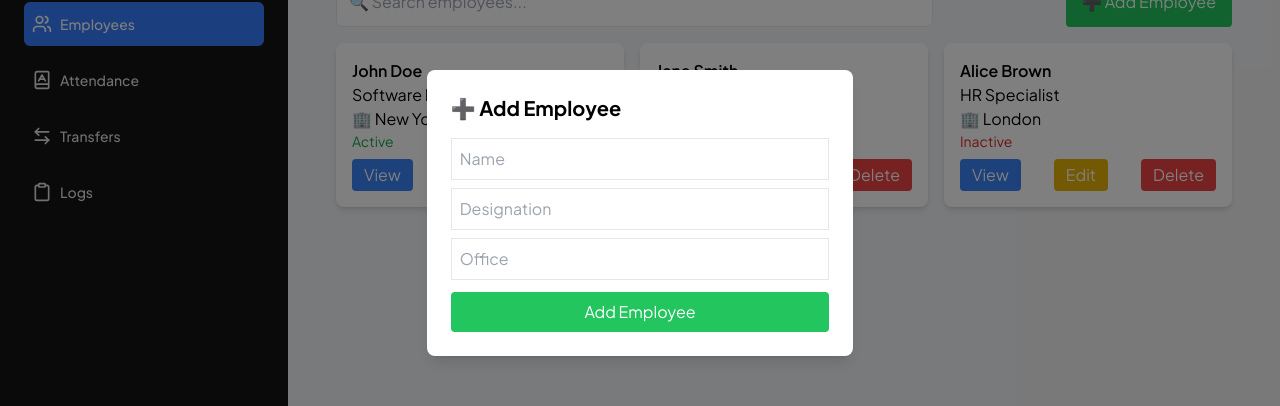
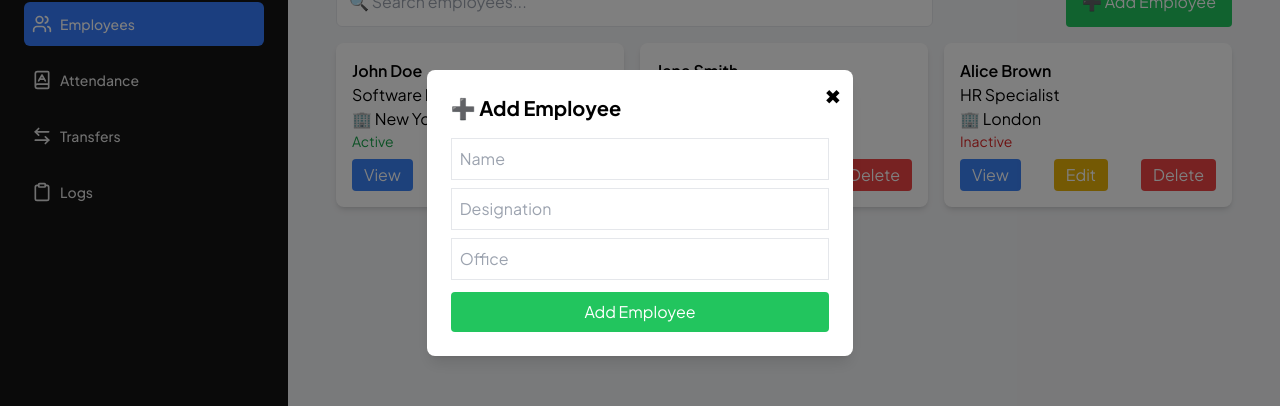
Before and after one commit to axnand/employee-mgmt-system, a Next.js app in the folder frontend/: page /home/employees in a window 1280 px wide. Both pictures are taken after a click on the button "➕ Add Employee". Shown: the part 187-593 px from the top of the page. Built offline with nearby package versions, Linux system fonts and the light colour scheme.

Commit message:
Test commit

```diff
--- a/frontend/src/app/home/employees/page.jsx
+++ b/frontend/src/app/home/employees/page.jsx
@@ -113,12 +113,23 @@ export default function EmployeesPage() {
         ))}
       </div>
 
-      {/* Normal Modal */}
+      {/* Modal Component */}
       {modalType && (
         <div className="fixed inset-0 flex items-center justify-center bg-black bg-opacity-50">
-          <div className="bg-white p-6 rounded-lg shadow-lg w-1/3">
+          <div className="bg-white p-6 rounded-lg shadow-lg w-1/3 relative">
             {/* Close Button */}
             <button className="absolute top-3 right-3 text-xl" onClick={closeModal}>✖</button>
+
+            {/* View Employee Modal */}
+            {modalType === "view" && selectedEmployee && (
+              <div>
+                <h2 className="text-2xl font-bold mb-4">👀 Employee Details</h2>
+                <p><strong>Name:</strong> {selectedEmployee.name}</p>
+                <p><strong>Designation:</strong> {selectedEmployee.designation}</p>
+                <p><strong>Office:</strong> {selectedEmployee.office}</p>
+                <p><strong>Status:</strong> <span className={selectedEmployee.status === "Active" ? "text-green-600" : "text-red-600"}>{selectedEmployee.status}</span></p>
+              </div>
+            )}
 
             {/* Add Employee Modal */}
             {modalType === "add" && (
```
